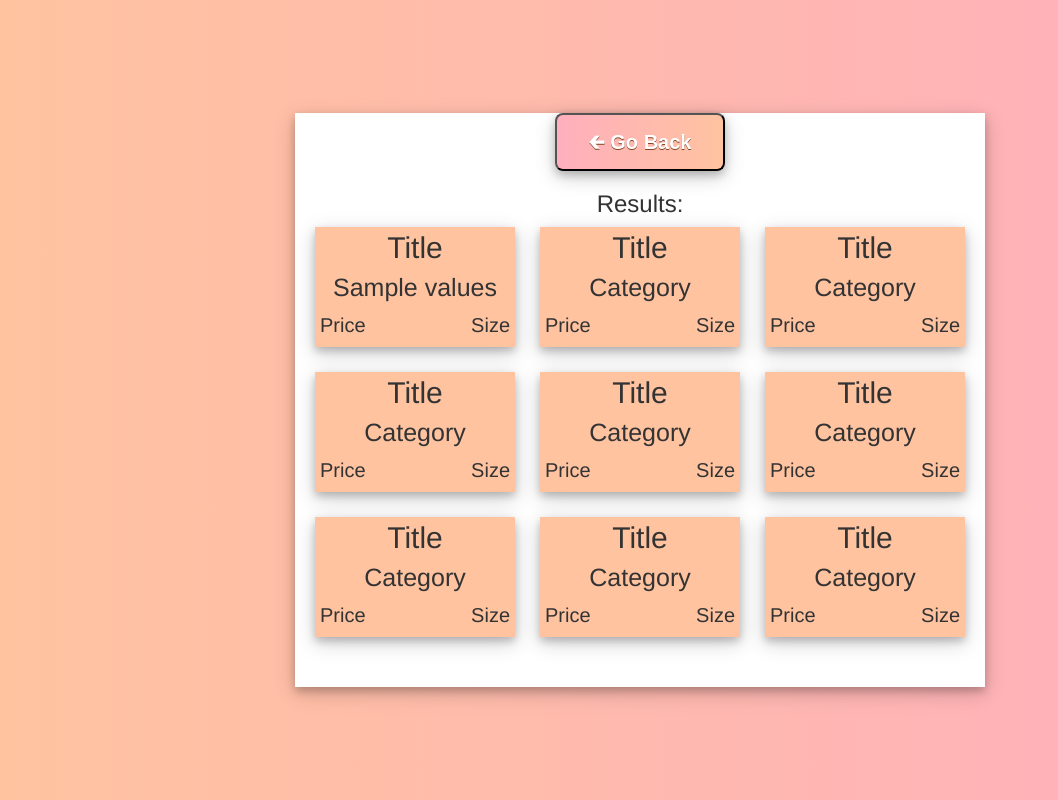
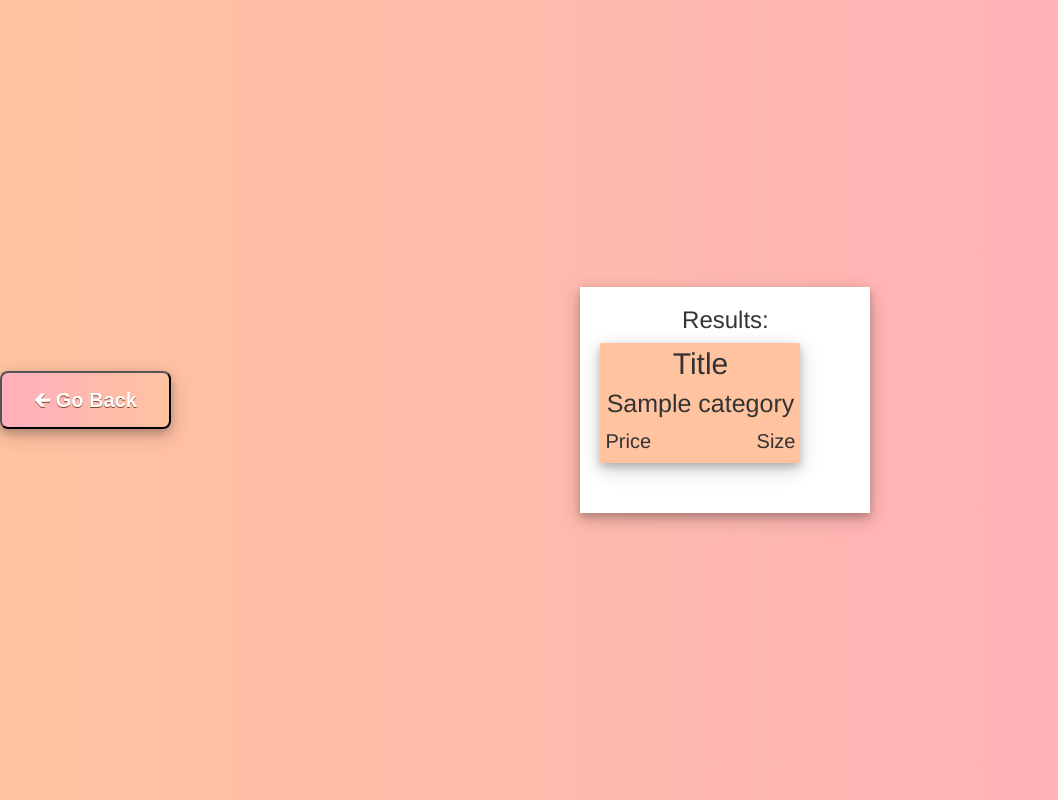
Before and after one commit to RickSunder/KD, a Flask app: template templates/results.html in a window 1280 px wide. Shown: the whole page, without its empty margins (0-1058 px from the left). Run offline with Flask 2, Linux system fonts and the light colour scheme; the template is opened without the code that fills it: most values are stand-ins (such as "Sample title", 1, 10 or a date in 2020); some libraries are stand-ins or nearby versions.

Commit message:
clicked results come on screen jojojojo

```diff
--- a/app.py
+++ b/app.py
@@ -10,13 +10,24 @@ def homepage():
 
 @app.route("/results", methods=['POST'])
 def results():
-    checked = []
+    categories = get_category()
+    return render_template("results.html", categories = categories)
+
+def get_category():
+    checked_categories = []
     categories = ['Games', 'Lifestyle','Music','Shopping','Entertainment']
     for category in categories:
         if request.form.get(category):
-            checked.append(request.form[category])
-    return render_template("results.html", values = checked)
+            checked_categories.append(request.form[category])
+    return checked_categories
 
+def get_category():
+    checked_categories = []
+    categories = ['Games', 'Lifestyle','Music','Shopping','Entertainment']
+    for category in categories:
+        if request.form.get(category):
+            checked_categories.append(request.form[category])
+    return checked_categories
 
 
 if __name__ == "__main__":
--- a/templates/results.html
+++ b/templates/results.html
@@ -1,70 +1,20 @@
 <link rel= "stylesheet" type= "text/css" href= "{{ url_for('static',filename='styles.css') }}">
 <link rel="stylesheet" href="https://maxcdn.bootstrapcdn.com/bootstrap/3.4.0/css/bootstrap.min.css">
 <body>
-
-
-
-    <div class="column">
     <div class ="go-back-button">
         <a href="{{ url_for('homepage') }}"><button id="button" class="myButton">🡰 Go Back</button></a>
     </div>
-
+    <div class="column">
     <h3>Results:</h3>
+        {% for category in categories %}
         <div class="grid-container">
             <div class="grid-item">
                 <div class="item-title">Title</div>
-                    <div class="item-category">{{ values }}</div>
-                    <div class="item-price">Price</div>
-                    <div class="item-size">Size</div>
-                </div>
-                <div class="grid-item">
-                    <div class="item-title">Title</div>
-                    <div class="item-category">Category</div>
-                    <div class="item-price">Price</div>
-                    <div class="item-size">Size</div>
-                </div>
-                <div class="grid-item">
-                    <div class="item-title">Title</div>
-                    <div class="item-category">Category</div>
-                    <div class="item-price">Price</div>
-                    <div class="item-size">Size</div>
-                </div>
-                <div class="grid-item">
-                    <div class="item-title">Title</div>
-                    <div class="item-category">Category</div>
-                    <div class="item-price">Price</div>
-                    <div class="item-size">Size</div>
-                </div>
-                <div class="grid-item">
-                    <div class="item-title">Title</div>
-                    <div class="item-category">Category</div>
-                    <div class="item-price">Price</div>
-                    <div class="item-size">Size</div>
-                </div>
-                <div class="grid-item">
-                    <div class="item-title">Title</div>
-                    <div class="item-category">Category</div>
-                    <div class="item-price">Price</div>
-                    <div class="item-size">Size</div>
-                </div>
-                <div class="grid-item">
-                    <div class="item-title">Title</div>
-                    <div class="item-category">Category</div>
-                    <div class="item-price">Price</div>
-                    <div class="item-size">Size</div>
-                </div>
-                <div class="grid-item">
-                    <div class="item-title">Title</div>
-                    <div class="item-category">Category</div>
-                    <div class="item-price">Price</div>
-                    <div class="item-size">Size</div>
-                </div>
-                <div class="grid-item">
-                    <div class="item-title">Title</div>
-                    <div class="item-category">Category</div>
+                <div class="item-category">{{ category }}</div>
                 <div class="item-price">Price</div>
                 <div class="item-size">Size</div>
             </div>
         </div>
+        {% endfor %}
     </div>
 </body>
```
Lines whose indentation alone changed are shown as unchanged.
